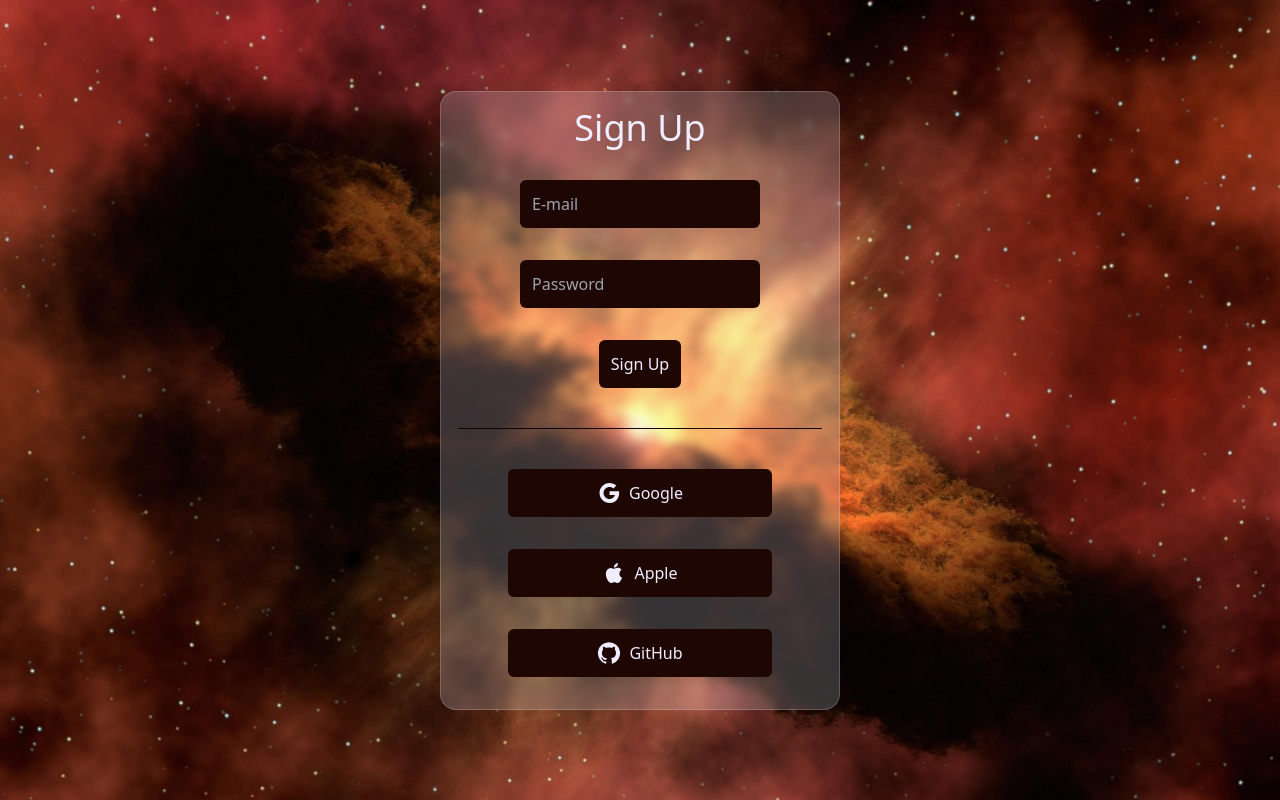
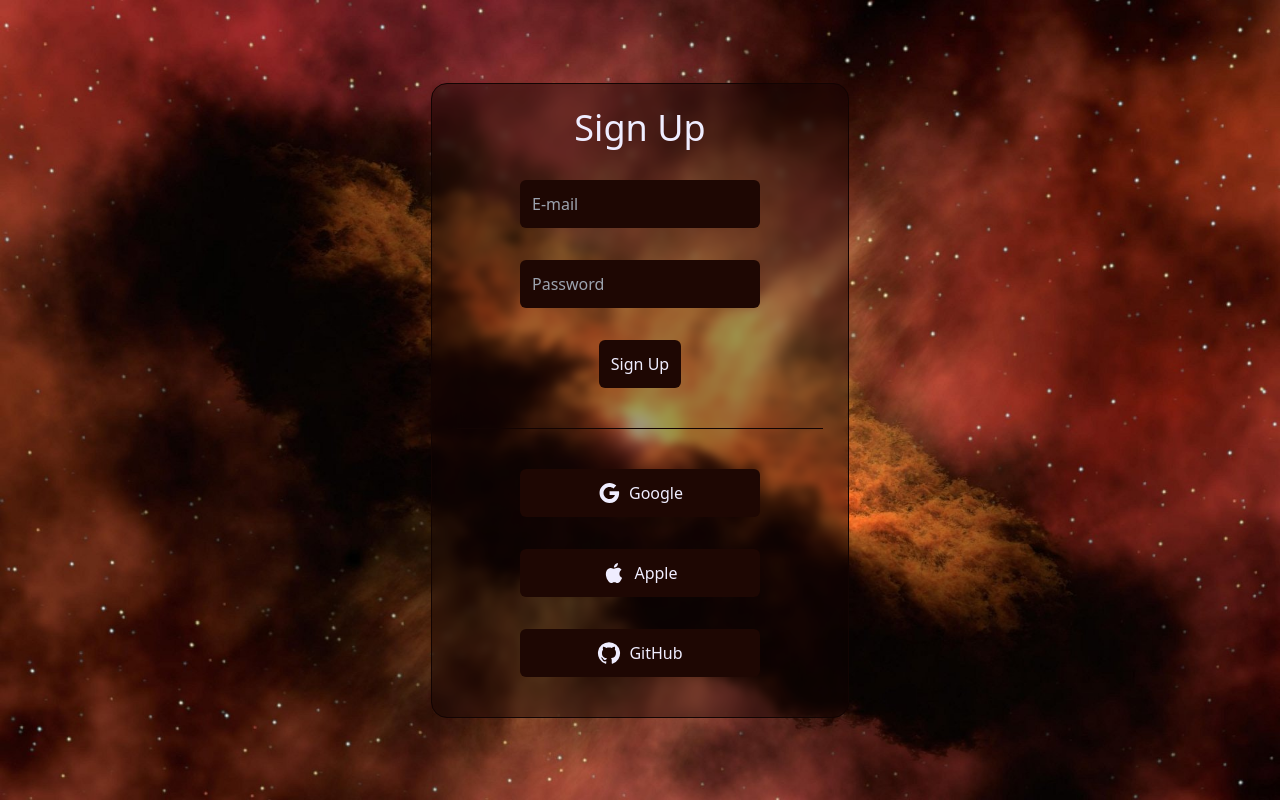
Before and after one commit to makaryy/daily-ui-nextjs, a Next.js app: page /Day001 in a window 1280 px wide. Built offline with nearby package versions, Linux system fonts and the light colour scheme.

Commit message:
Made input and wrapper components for future usage

```diff
--- /dev/null
+++ b/components/InputField.tsx
@@ -0,0 +1,42 @@
+import clsx from "clsx";
+import React, { FocusEventHandler, useState } from "react";
+
+interface Props {
+    type?: React.HTMLInputTypeAttribute;
+    placeholder: string;
+}
+
+const InputField = ({ type = "text", placeholder }: Props) => {
+    const [isFocused, setIsFocused] = useState(false);
+
+    const handleFocus: FocusEventHandler<HTMLInputElement> = (e) => {
+        setIsFocused(true);
+        e.target.placeholder = "";
+    };
+    const handleBlur: FocusEventHandler<HTMLInputElement> = (e) => {
+        setIsFocused(false);
+        e.target.placeholder = placeholder;
+    };
+
+    return (
+        <div className="relative m-4 w-60">
+            <span
+                className={clsx(
+                    "absolute opacity-0 p-3 text-sm transition-all z-20 top-0 left-0 pointer-events-none",
+                    isFocused && "opacity-100 -top-7"
+                )}
+            >
+                {placeholder}
+            </span>
+            <input
+                onFocus={handleFocus}
+                onBlur={handleBlur}
+                type={type}
+                placeholder={placeholder}
+                className="p-3 rounded-md bg-brand-1 transition-transform outline-0 w-full focus:shadow-md focus:-translate-y-1"
+            />
+        </div>
+    );
+};
+
+export default InputField;
--- /dev/null
+++ b/components/Wrapper.tsx
@@ -0,0 +1,15 @@
+import React, { ReactNode } from "react";
+
+interface Props {
+    children: ReactNode[];
+}
+
+const Wrapper = ({ children }: Props) => {
+    return (
+        <main className="flex flex-col justify-center items-center h-fit w-fit rounded-2xl bg-opacity-40 bg-brand-4 backdrop-blur-sm border border-brand-4 p-2 m-2">
+            {children}
+        </main>
+    );
+};
+
+export default Wrapper;
--- a/pages/Day001/index.tsx
+++ b/pages/Day001/index.tsx
@@ -4,6 +4,8 @@ import clsx from "clsx";
 import GoogleIcon from "@mui/icons-material/Google";
 import AppleIcon from "@mui/icons-material/Apple";
 import GitHubIcon from "@mui/icons-material/GitHub";
+import Wrapper from "../../components/Wrapper";
+import InputField from "../../components/InputField";
 
 const Day001 = () => {
     const [isEmailFocused, setIsEmailFocused] = useState(false);
@@ -37,44 +39,13 @@ const Day001 = () => {
             <div
                 className={`flex flex-col justify-center items-center w-screen min-h-screen text-[#efedff] bg-bg bg-cover bg-center`}
             >
-                <main className="flex flex-col justify-center items-center md:w-[400px] w-72 rounded-2xl bg-opacity-20 bg-[#efedff33] backdrop-blur-sm border border-[#efedff33]">
-                    <form action="" className="w-full">
+                <Wrapper>
+                    <form action="" className="md:w-[400px] w-72">
                         <div className="flex flex-col justify-center items-center p-4">
                             <h1 className="text-4xl mb-4">Sign Up</h1>
-                            <div className="relative">
-                                <span
-                                    className={clsx(
-                                        "absolute opacity-0 px-1 text-sm transition-all z-20 top-7 left-7 pointer-events-none",
-                                        isEmailFocused && "opacity-100 top-0"
-                                    )}
-                                >
-                                    E-mail
-                                </span>
-                                <input
-                                    type="email"
-                                    placeholder="E-mail"
-                                    onFocus={handleFocus}
-                                    onBlur={handleBlur}
-                                    className="p-3 m-4 rounded-md bg-brand-1 transition-transform outline-0 w-60 focus:shadow-md focus:-translate-y-1"
-                                />
-                            </div>
-                            <div className="relative">
-                                <span
-                                    className={clsx(
-                                        "absolute opacity-0 px-1 text-sm transition-all z-20 top-7 left-7 pointer-events-none",
-                                        isPasswordFocused && "opacity-100 top-0"
-                                    )}
-                                >
-                                    Password
-                                </span>
-                                <input
-                                    onFocus={handleFocus}
-                                    onBlur={handleBlur}
-                                    type="password"
-                                    placeholder="Password"
-                                    className="p-3 m-4 rounded-md bg-brand-1 transition-transform outline-0 w-60 focus:shadow-md focus:-translate-y-1"
-                                />
-                            </div>
+                            <InputField type="email" placeholder="E-mail" />
+                            <InputField type="password" placeholder="Password" />
+
                             <button
                                 type="submit"
                                 className="m-4 p-3 rounded-md pointer transition-transform outline-0 bg-brand-1 hover:-translate-y-1 hover:shadow-md"
@@ -86,31 +57,25 @@ const Day001 = () => {
                     <span className="w-11/12 h-[1px] m-2 bg-brand-4"></span>
                     <div className="flex flex-col justify-center items-center m-4">
                         <div>
-                            <button className="m-4 p-3 rounded-md pointer transition-transform outline-0 bg-brand-1 hover:-translate-y-1 hover:shadow-md">
-                                <div className="w-48 md:w-60 gap-2 flex justify-center items-center">
+                            <button className=" w-48 md:w-60 gap-2 flex justify-center items-center m-4 p-3 rounded-md pointer transition-transform outline-0 bg-brand-1 hover:-translate-y-1 hover:shadow-md">
                                 <GoogleIcon />
                                 Google
-                                </div>
                             </button>
                         </div>
                         <div>
-                            <button className="m-4 p-3 rounded-md pointer transition-transform outline-0 bg-brand-1 hover:-translate-y-1 hover:shadow-md">
-                                <div className="w-48 md:w-60 gap-2 flex justify-center items-center">
+                            <button className=" w-48 md:w-60 gap-2 flex justify-center items-center m-4 p-3 rounded-md pointer transition-transform outline-0 bg-brand-1 hover:-translate-y-1 hover:shadow-md">
                                 <AppleIcon />
                                 Apple
-                                </div>
                             </button>
                         </div>
                         <div>
-                            <button className="m-4 p-3 rounded-md pointer transition-transform outline-0 bg-brand-1 hover:-translate-y-1 hover:shadow-md">
-                                <div className="w-48 md:w-60 gap-2 flex justify-center items-center">
+                            <button className=" w-48 md:w-60 gap-2 flex justify-center items-center m-4 p-3 rounded-md pointer transition-transform outline-0 bg-brand-1 hover:-translate-y-1 hover:shadow-md">
                                 <GitHubIcon />
                                 GitHub
-                                </div>
                             </button>
                         </div>
                     </div>
-                </main>
+                </Wrapper>
             </div>
         </>
     );
```
Lines whose indentation alone changed are shown as unchanged.
